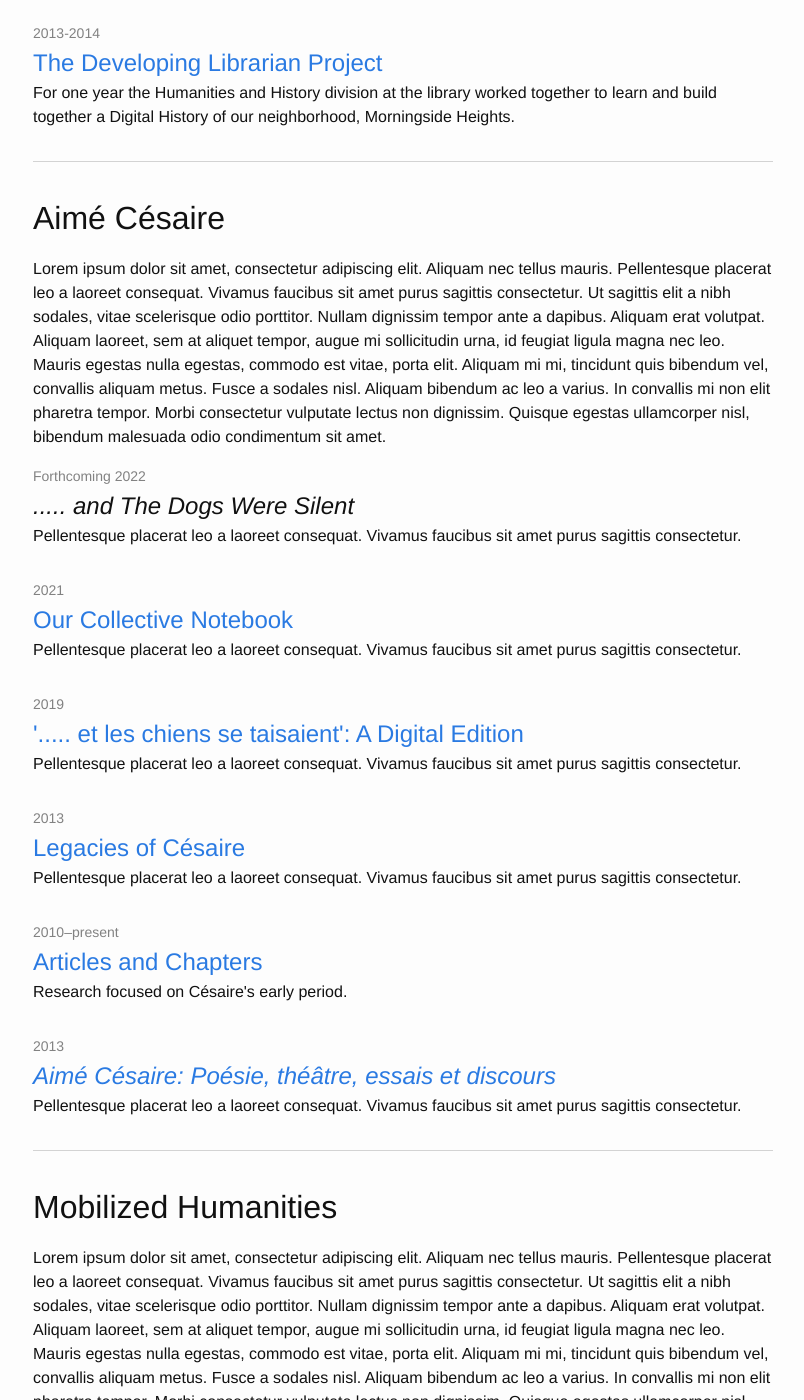
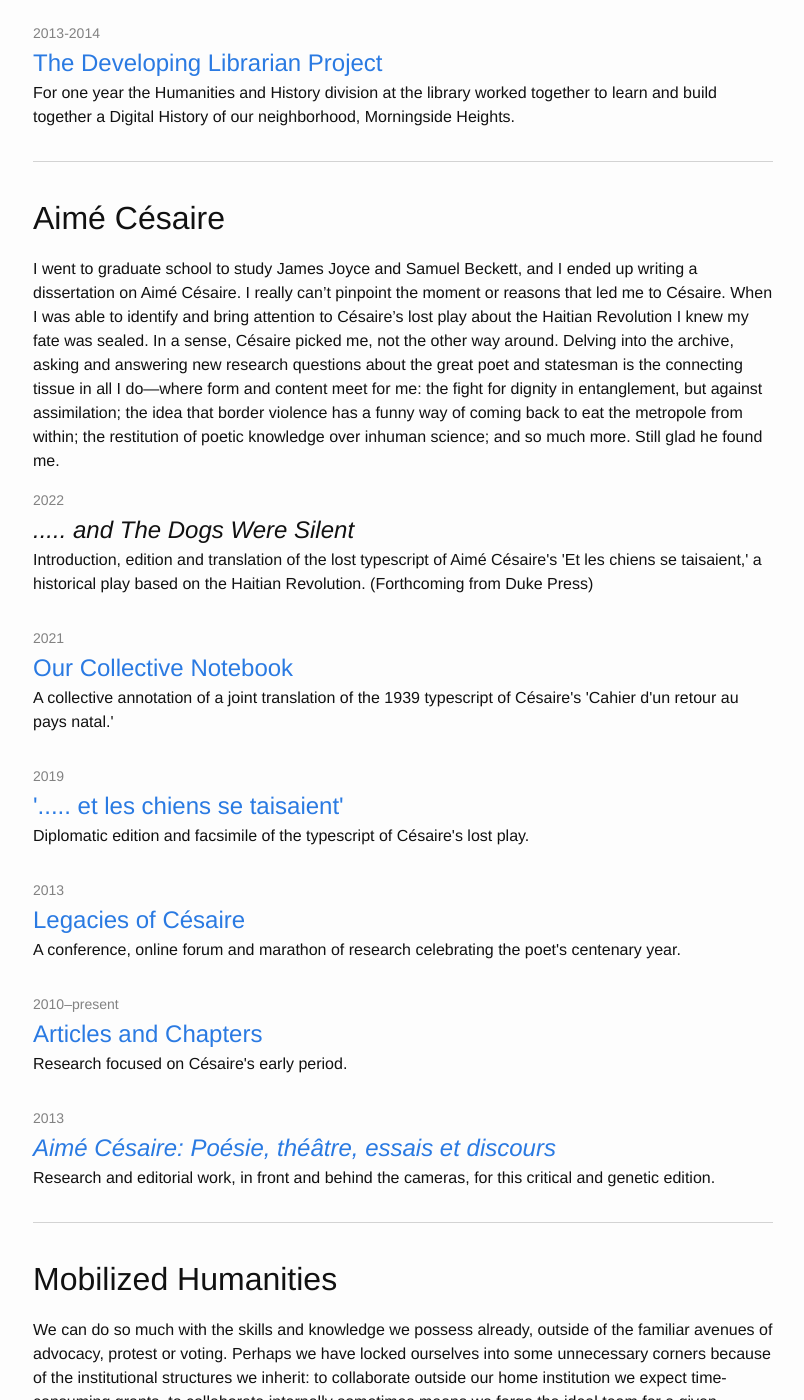
Before and after one commit to elotroalex/elotroalex, a Jekyll site: the page built from profiles.md, in a window 1280 px wide and 1400 px high, scrolled down 3466 px. Shown: the whole window, without its empty margins (237-1041 px from the left). Built offline with Jekyll 4.4.1, drawn with Linux system fonts in a browser that asks for light colours; some of the changed text lies outside the part shown.

Commit message:
added césaire

```diff
--- a/_data/projects.yml
+++ b/_data/projects.yml
@@ -129,32 +129,32 @@
 ################
 
 - title: "<em>..... and The Dogs Were Silent</em>"
-  time: "Forthcoming 2022"
+  time: "2022"
   link:
   url:
   category: cesaire
-  blurb: "Pellentesque placerat leo a laoreet consequat. Vivamus faucibus sit amet purus sagittis consectetur."
+  blurb: "Introduction, edition and translation of the lost typescript of Aimé Césaire's 'Et les chiens se taisaient,' a historical play based on the Haitian Revolution. (Forthcoming from Duke Press)"
 
 - title: "Our Collective Notebook"
   time: "2021"
   link: cahier1939ms.github.io
-  url: https://cahier1939ms.github.io/
+  url: https://via.hypothes.is/https://cahier1939ms.github.io/texts/translation/
   category: cesaire
-  blurb: "Pellentesque placerat leo a laoreet consequat. Vivamus faucibus sit amet purus sagittis consectetur."
+  blurb: "A collective annotation of a joint translation of the 1939 typescript of Césaire's 'Cahier d'un retour au pays natal.'"
 
-- title: "'..... et les chiens se taisaient': A Digital Edition"
+- title: "'..... et les chiens se taisaient'"
   time: "2019"
   link: cesaire.elotroalex.com/chiens
   url: http://cesaire.elotroalex.com/chiens/
   category: cesaire
-  blurb: "Pellentesque placerat leo a laoreet consequat. Vivamus faucibus sit amet purus sagittis consectetur."
+  blurb: "Diplomatic edition and facsimile of the typescript of Césaire's lost play."
 
 - title: "Legacies of Césaire"
   time: "2013"
   link: cesairelegacies.cdrs.columbia.edu
   url: https://cesairelegacies.cdrs.columbia.edu/
   category: cesaire
-  blurb: "Pellentesque placerat leo a laoreet consequat. Vivamus faucibus sit amet purus sagittis consectetur."
+  blurb: "A conference, online forum and marathon of research celebrating the poet's centenary year."
 
 - title: Articles and Chapters
   time: "2010–present"
@@ -168,7 +168,7 @@
   link: www.cnrseditions.fr
   url: https://www.cnrseditions.fr/catalogue/arts-et-essais-litteraires/poesie-theatre-essais-et-discours/
   category: cesaire
-  blurb: "Pellentesque placerat leo a laoreet consequat. Vivamus faucibus sit amet purus sagittis consectetur."
+  blurb: "Research and editorial work, in front and behind the cameras, for this critical and genetic edition."
 
 
 #############
--- a/profiles.md
+++ b/profiles.md
@@ -68,7 +68,7 @@
 
 ## Aimé Césaire
 
-Lorem ipsum dolor sit amet, consectetur adipiscing elit. Aliquam nec tellus mauris. Pellentesque placerat leo a laoreet consequat. Vivamus faucibus sit amet purus sagittis consectetur. Ut sagittis elit a nibh sodales, vitae scelerisque odio porttitor. Nullam dignissim tempor ante a dapibus. Aliquam erat volutpat. Aliquam laoreet, sem at aliquet tempor, augue mi sollicitudin urna, id feugiat ligula magna nec leo. Mauris egestas nulla egestas, commodo est vitae, porta elit. Aliquam mi mi, tincidunt quis bibendum vel, convallis aliquam metus. Fusce a sodales nisl. Aliquam bibendum ac leo a varius. In convallis mi non elit pharetra tempor. Morbi consectetur vulputate lectus non dignissim. Quisque egestas ullamcorper nisl, bibendum malesuada odio condimentum sit amet.
+I went to graduate school to study James Joyce and Samuel Beckett, and I ended up writing a dissertation on Aimé Césaire. I really can't pinpoint the moment or reasons that led me to Césaire. When I was able to identify and bring attention to Césaire's lost play about the Haitian Revolution I knew my fate was sealed. In a sense, Césaire picked me, not the other way around. Delving into the archive, asking and answering new research questions about the great poet and statesman is the connecting tissue in all I do---where form and content meet for me: the fight for dignity in entanglement, but against assimilation; the idea that border violence has a funny way of coming back to eat the metropole from within; the restitution of poetic knowledge over inhuman science; and so much more. Still glad he found me.
 
 <ul class="post-list">
 {% assign cesaire_projects = site.data.projects | where: "category","cesaire" %}
@@ -87,7 +87,7 @@
 
 ## Mobilized Humanities
 
-Lorem ipsum dolor sit amet, consectetur adipiscing elit. Aliquam nec tellus mauris. Pellentesque placerat leo a laoreet consequat. Vivamus faucibus sit amet purus sagittis consectetur. Ut sagittis elit a nibh sodales, vitae scelerisque odio porttitor. Nullam dignissim tempor ante a dapibus. Aliquam erat volutpat. Aliquam laoreet, sem at aliquet tempor, augue mi sollicitudin urna, id feugiat ligula magna nec leo. Mauris egestas nulla egestas, commodo est vitae, porta elit. Aliquam mi mi, tincidunt quis bibendum vel, convallis aliquam metus. Fusce a sodales nisl. Aliquam bibendum ac leo a varius. In convallis mi non elit pharetra tempor. Morbi consectetur vulputate lectus non dignissim. Quisque egestas ullamcorper nisl, bibendum malesuada odio condimentum sit amet.
+We can do so much with the skills and knowledge we possess already, outside of the familiar avenues of advocacy, protest or voting. Perhaps we have locked ourselves into some unnecessary corners because of the institutional structures we inherit: to collaborate outside our home institution we expect time-consuming grants, to collaborate internally sometimes means we forgo the ideal team for a given scenario. And yet, crises are made more numerous and intense by that very inter-connectedness that runs on the same fuel as the anthropocene. Perhaps it is time to mobilize the humanities, or scholarship, in their glorious differences from natural science. We may not be able to achieve this "impact" with the same funding that industry, or the academic arms tied to it, can command, but that does not mean we're necessarily devoid of consequential power when we come together. Below are some of our attempts to develop the muscle memory to assemble in new keys, new registers, bringing only each other and what we already know.
 
 <ul class="post-list">
 {% assign mobilized_projects = site.data.projects | where: "category","mobilized" %}
```
